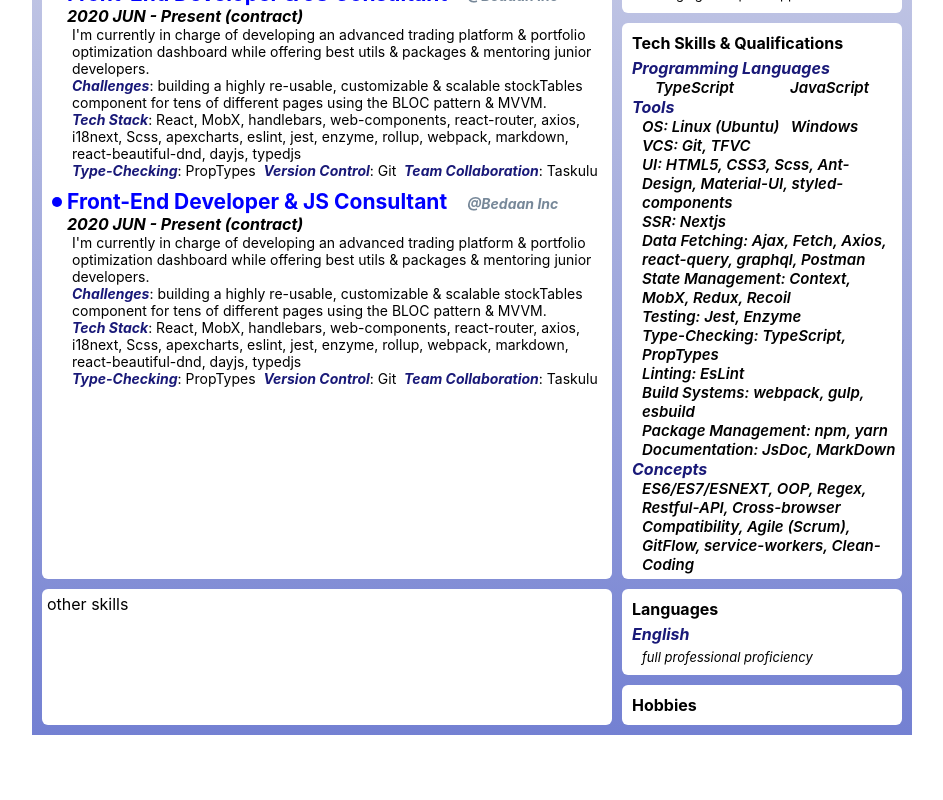
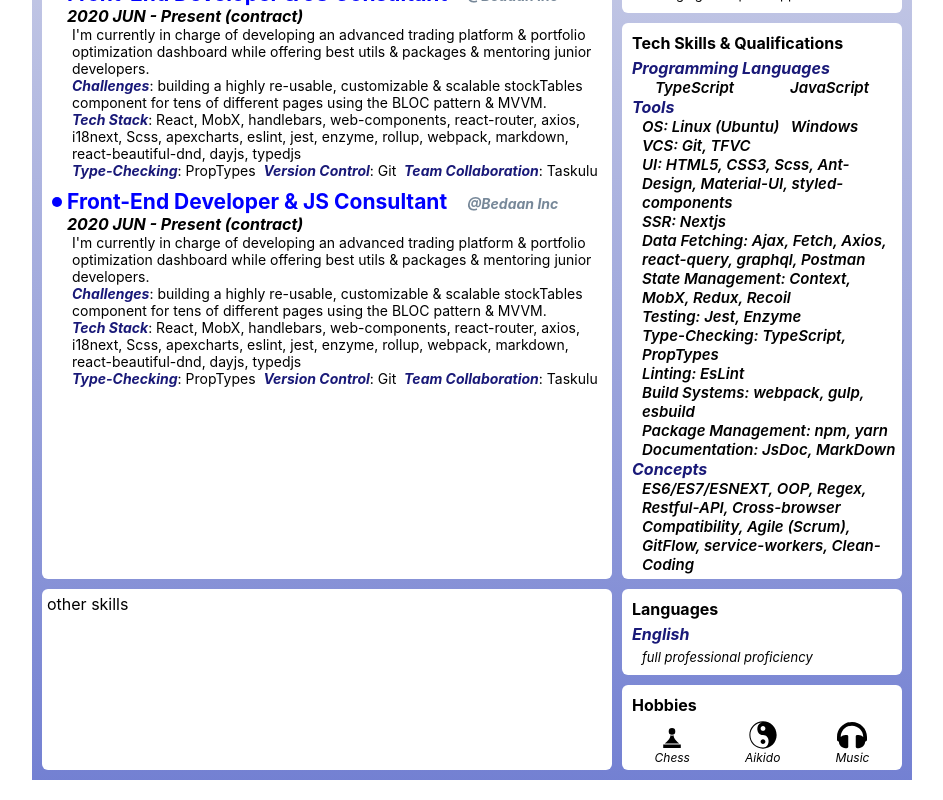
Before and after one commit to Sinakhx/cv, a React (Create React App) app: page / in a window 1280 px wide. Shown: the part 512-1312 px from the top of the page, without its empty margins (168-1111 px from the left). Before the commit the page ends 1267 px from the top, so only its background shows below. Built offline with nearby package versions, Linux system fonts and the light colour scheme; the HTML template or start-up script is replaced by a standard one.

Commit message:
add: Hobbies

```diff
--- a/src/components/Hobbies/Hobbies.js
+++ b/src/components/Hobbies/Hobbies.js
@@ -1,5 +1,7 @@
 import React from "react";
 import PropTypes from "prop-types";
+import { FaHeadphones } from 'react-icons/fa';
+import { GiChessPawn, GiYinYang } from 'react-icons/gi';
 
 import "./Hobbies.scss";
 
@@ -8,7 +10,9 @@ export const Hobbies = (props) => {
     <section className="hobbies">
       <div className="section-title">Hobbies</div>
       <div className="hobbies-container">
-
+        <div className="hobby"><GiChessPawn /><div>Chess</div></div>
+        <div className="hobby"><GiYinYang /><div>Aikido</div></div>
+        <div className="hobby"><FaHeadphones /><div>Music</div></div>
       </div>
     </section>
   );
--- a/src/components/Hobbies/Hobbies.scss
+++ b/src/components/Hobbies/Hobbies.scss
@@ -1,3 +1,17 @@
 .hobbies {
     grid-column: 2 / 3;
+    .hobbies-container {
+        display: flex;
+        justify-content: space-around;
+        .hobby {
+            display: flex;
+            flex-direction: column;
+            align-items: center;
+            font-size: 30px;
+            &>div {
+                font-size: 12px;
+                font-style: italic;
+            }
+        }
+    }
 }
```
